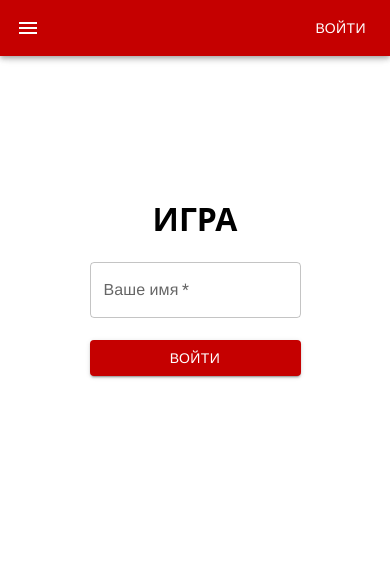
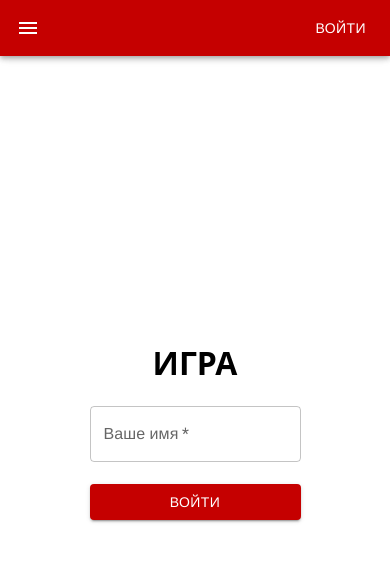
Before and after one commit to Ashot08/websocket-roulette-game, a React (Vite) app: page /game/1 in a window 390 px wide. Shown: the top 562 px of the page. Built offline with nearby package versions, Linux system fonts and the light colour scheme; a web font is replaced by a local one.

Commit message:
fix roulette mobile

```diff
--- a/src/components/Game/game.css
+++ b/src/components/Game/game.css
@@ -89,8 +89,8 @@
     .game_desk{
         overflow: hidden;
         overflow-y: auto;
-        justify-content: flex-end;
-        align-items: flex-start;
+        justify-content: center;
+        align-items: center;
         height: 65vh;
     }
     .game_desk_centered{
--- a/src/components/Roulette/Roulette.jsx
+++ b/src/components/Roulette/Roulette.jsx
@@ -171,7 +171,7 @@ export default (props) => {
             <div className="rouletteWrapper">
 
                 {mobileCheck() ?
-                    <RouletteMobile onStopSpinning={onStopSpinning} mustSpin={props.mustSpin} prizeNumber={props.prizeNumber} nextTurn={props.game.nextTurn}  />
+                    <RouletteMobile onStopSpinning={onStopSpinning} mustSpin={mustSpin} prizeNumber={props.prizeNumber} nextTurn={props.game.nextTurn}  />
                     :
                     <Wheel
                         mustStartSpinning={mustSpin}
--- a/src/components/RouletteMobile/RouletteMobile.jsx
+++ b/src/components/RouletteMobile/RouletteMobile.jsx
@@ -206,22 +206,24 @@ const RouletteMobile = (props) => {
     }, [prizeIndex, start]);
 
     useEffect(() => {
-
         setSpinning(props.mustSpin);
 
+        if (!spinning || !prizeList.length) {
+            console.log(spinning)
+            return;
+        }
+
         const prepare = async () => {
-            //const newPrizeIndex = await API.getPrizeIndex();
             const newPrizeIndex = await API.getPrizeIndex();
             setPrizeIndex(newPrizeIndex);
             setStart(false);
-
+            setSpinning(false);
             const { id } = prizeList[newPrizeIndex];
 
             console.log({ icon: 'info', title: `Вращаем..` });
         };
-
         prepare();
-    }, [props.mustSpin, props.prizeNumber, props.nextTurn]);
+    }, [props.mustSpin, props.prizeNumber]);
 
 
     const handlePrizeDefined = props.onStopSpinning;
```
